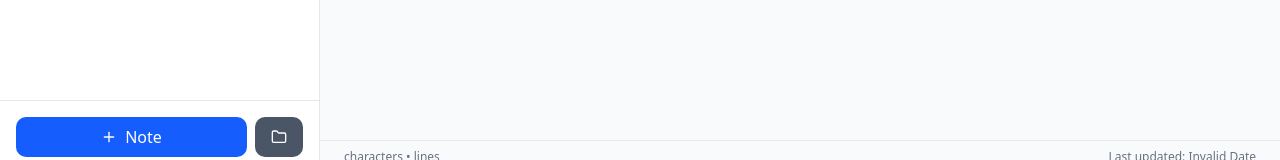
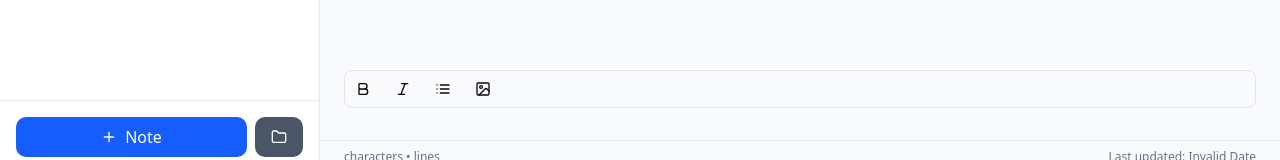
Before and after one commit to erdum/freedom-notes, a React (Vite) app: page / in a window 1280 px wide. Shown: the part 627-787 px from the top of the page. Built offline with nearby package versions, Linux system fonts and the light colour scheme.

Commit message:
Feat: Markdown toolbar implemented

```diff
--- a/src/components/Editor.jsx
+++ b/src/components/Editor.jsx
@@ -1,7 +1,8 @@
-import { useEffect, useState } from 'react';
+import { useEffect, useState, useRef } from 'react';
 import { useStore } from '../store';
 import { parseMarkdown } from '../markdown';
 import { Trash2 } from 'lucide-react';
+import MarkdownToolbar from './MarkdownToolbar';
 
 function Editor() {
   const isPreview = useStore((state) => state.isPreview);
@@ -14,6 +15,19 @@ function Editor() {
 
   const [images, setImages] = useState([]);
   const [previewImg, setPreviewImg] = useState(null);
+
+  const textareaRef = useRef(null);
+
+  const handleImageUpload = () => {
+    const input = document.createElement("input");
+    input.type = "file";
+    input.accept = "image/*";
+    input.onchange = (e) => {
+      const file = e.target.files[0];
+      if (file) setImages((prev) => [...prev, file]);
+    };
+    input.click();
+  };
 
   useEffect(() => {
     console.log(selectedNote);
@@ -115,6 +129,11 @@ function Editor() {
             }}
             placeholder="Start writing your note..."
             className="flex-1 p-6 resize-none focus:outline-none font-mono text-sm leading-relaxed"
+            ref={textareaRef}
+          />
+          <MarkdownToolbar
+            textareaRef={textareaRef}
+            onImageUpload={handleImageUpload}
           />
         </div>
 
@@ -128,7 +147,7 @@ function Editor() {
                   dangerouslySetInnerHTML={{
                     __html: parseMarkdown(selectedNote.content)
                   }}
-                />
+                ></div>
               ) : (
                 <div className="flex items-center justify-center h-full text-gray-500">
                   <div className="text-center">
--- /dev/null
+++ b/src/components/MarkdownToolbar.jsx
@@ -0,0 +1,62 @@
+import { Bold, Italic, List, Image as ImageIcon } from "lucide-react";
+
+function MarkdownToolbar({ textareaRef, onImageUpload }) {
+  const insertAtCursor = (syntaxBefore, syntaxAfter = "") => {
+    const textarea = textareaRef.current;
+    if (!textarea) return;
+
+    const start = textarea.selectionStart;
+    const end = textarea.selectionEnd;
+    const text = textarea.value;
+
+    const selected = text.substring(start, end);
+    const newText =
+      text.substring(0, start) +
+      syntaxBefore +
+      selected +
+      syntaxAfter +
+      text.substring(end);
+
+    textarea.value = newText;
+    textarea.focus();
+
+    // trigger input event to propagate value change
+    const event = new Event("input", { bubbles: true });
+    textarea.dispatchEvent(event);
+  };
+
+  return (
+    <div className="flex gap-2 p-0.5 mx-4 md:mx-6 my-4 md:my-8 border rounded-md bg-gray-50">
+      <button
+        type="button"
+        onClick={() => insertAtCursor("**", "**")}
+        className="p-2 hover:bg-gray-200 rounded"
+      >
+        <Bold className="w-4 h-4" />
+      </button>
+      <button
+        type="button"
+        onClick={() => insertAtCursor("_", "_")}
+        className="p-2 hover:bg-gray-200 rounded"
+      >
+        <Italic className="w-4 h-4" />
+      </button>
+      <button
+        type="button"
+        onClick={() => insertAtCursor("- ")}
+        className="p-2 hover:bg-gray-200 rounded"
+      >
+        <List className="w-4 h-4" />
+      </button>
+      <button
+        type="button"
+        onClick={onImageUpload}
+        className="p-2 hover:bg-gray-200 rounded"
+      >
+        <ImageIcon className="w-4 h-4" />
+      </button>
+    </div>
+  );
+}
+
+export default MarkdownToolbar;
```
